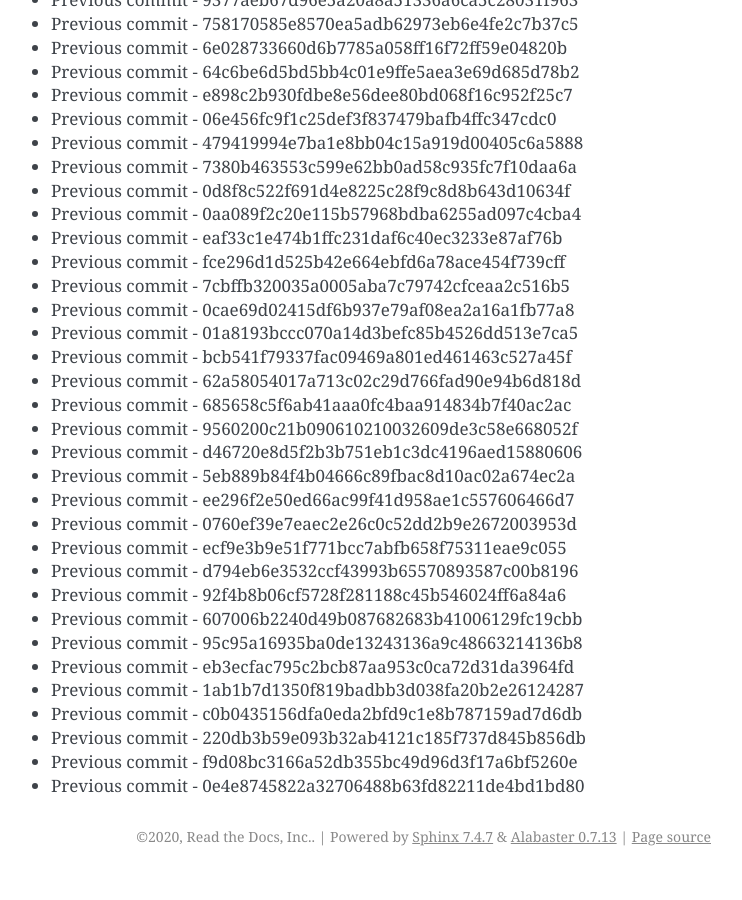
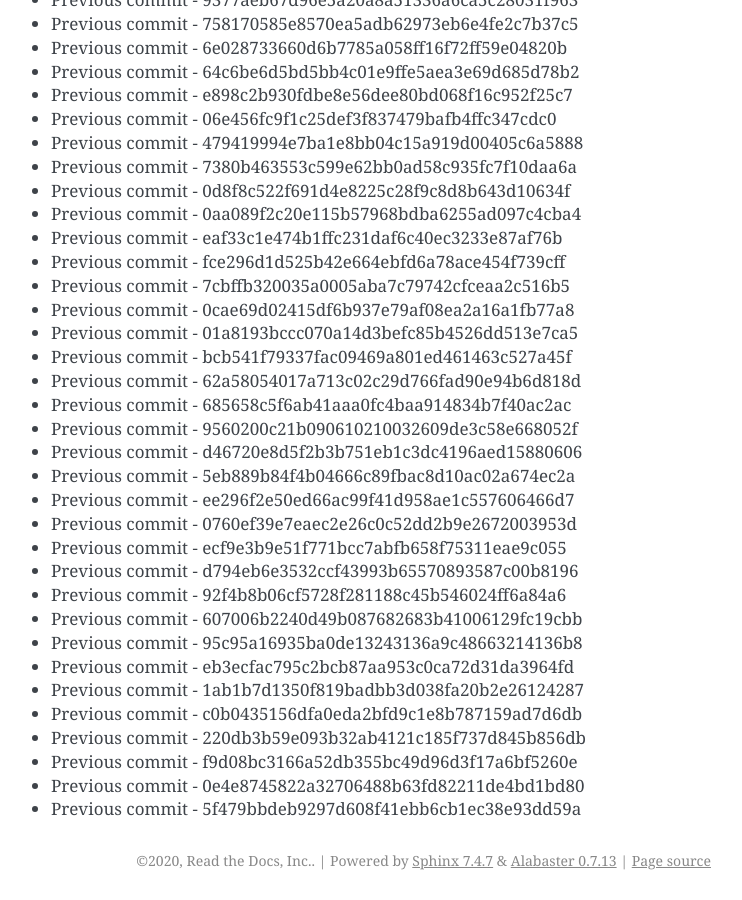
Before and after one commit to readthedocs/rtd-git-stresstest, a Sphinx documentation site: the page built from docs/updates.rst, in a window 1280 px wide and 900 px high, scrolled down 14862 px. Shown: the whole window, without its empty margins (399-1141 px from the left). Built offline with Sphinx 7.4.7, drawn with Linux system fonts in a browser that asks for light colours; before the commit the page ends 15738 px from its top, so only the background shows below that.

Commit message:
Generating commit from previous: 5f479bbdeb9297d608f41ebb6cb1ec38e93dd59a

```diff
--- a/docs/updates.rst
+++ b/docs/updates.rst
@@ -656,3 +656,4 @@ It can be tested for any performance characteristics.
 * Previous commit - 220db3b59e093b32ab4121c185f737d845b856db
 * Previous commit - f9d08bc3166a52db355bc49d96d3f17a6bf5260e
 * Previous commit - 0e4e8745822a32706488b63fd82211de4bd1bd80
+* Previous commit - 5f479bbdeb9297d608f41ebb6cb1ec38e93dd59a
```
